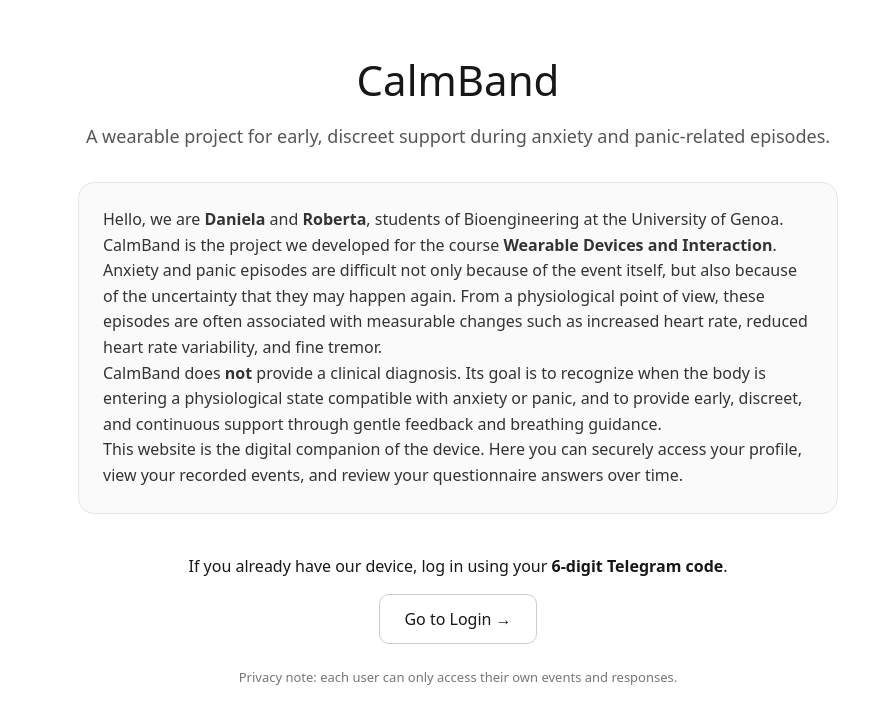
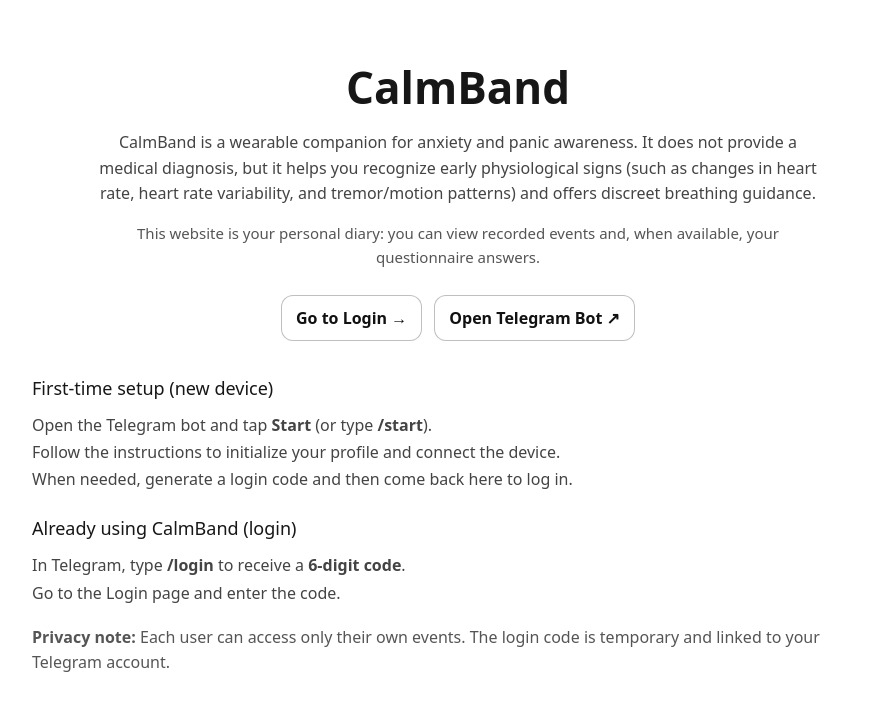
Before and after one commit to danielapireddu/anxiety-watch-server, a Next.js app in the folder anxiety-watch-web/: page / in a window 1280 px wide. Shown: the top 724 px of the page, without its empty margins (182-1051 px from the left). Built offline with nearby package versions, Linux system fonts and the light colour scheme.

Commit message:
Update page.tsx

```diff
--- a/anxiety-watch-web/app/page.tsx
+++ b/anxiety-watch-web/app/page.tsx
@@ -1,84 +1,120 @@
 "use client";
 
 import Link from "next/link";
+import { useEffect, useState } from "react";
 
 export default function HomePage() {
+  const [hasSession, setHasSession] = useState(false);
+
+  useEffect(() => {
+    // Se esistono token+uid, significa che (probabilmente) sei già loggata
+    const t = localStorage.getItem("token");
+    const u = localStorage.getItem("uid");
+    setHasSession(Boolean(t && u));
+  }, []);
+
   return (
     <main
       style={{
-        minHeight: "100vh",
-        padding: "48px 24px",
         fontFamily: "system-ui",
-        display: "flex",
-        flexDirection: "column",
-        alignItems: "center",
+        padding: 24,
+        maxWidth: 900,
+        margin: "0 auto",
       }}
     >
-      <h1 style={{ fontSize: 42, marginBottom: 12 }}>CalmBand</h1>
+      <div style={{ textAlign: "center", marginTop: 30 }}>
+        <h1 style={{ fontSize: 44, fontWeight: 800, marginBottom: 10 }}>
+          CalmBand
+        </h1>
 
-      <p style={{ fontSize: 18, color: "#555", marginBottom: 32, textAlign: "center" }}>
-        A wearable project for early, discreet support during anxiety and panic-related episodes.
+        <p style={{ margin: "0 auto", color: "#444", lineHeight: 1.6, maxWidth: 720, fontSize: 16 }}>
+          CalmBand is a wearable companion for anxiety and panic awareness. It does not provide a medical diagnosis,
+          but it helps you recognize early physiological signs (such as changes in heart rate, heart rate variability,
+          and tremor/motion patterns) and offers discreet breathing guidance.
+        </p>
+
+        <p style={{ margin: "14px auto 0", color: "#555", lineHeight: 1.6, maxWidth: 720, fontSize: 15 }}>
+          This website is your personal diary: you can view recorded events and, when available, your questionnaire answers.
         </p>
 
         <div
           style={{
-          maxWidth: 760,
-          lineHeight: 1.6,
-          color: "#333",
-          background: "#fafafa",
-          border: "1px solid #e5e5e5",
-          borderRadius: 16,
-          padding: 24,
-          marginBottom: 40,
+            marginTop: 26,
+            display: "flex",
+            justifyContent: "center",
+            gap: 12,
+            flexWrap: "wrap",
           }}
         >
-        <p>
-          Hello, we are <b>Daniela</b> and <b>Roberta</b>, students of Bioengineering at the
-          University of Genoa. CalmBand is the project we developed for the course{" "}
-          <b>Wearable Devices and Interaction</b>.
-        </p>
-
-        <p>
-          Anxiety and panic episodes are difficult not only because of the event itself, but also
-          because of the uncertainty that they may happen again. From a physiological point of
-          view, these episodes are often associated with measurable changes such as increased heart
-          rate, reduced heart rate variability, and fine tremor.
-        </p>
-
-        <p>
-          CalmBand does <b>not</b> provide a clinical diagnosis. Its goal is to recognize when the
-          body is entering a physiological state compatible with anxiety or panic, and to provide
-          early, discreet, and continuous support through gentle feedback and breathing guidance.
-        </p>
-
-        <p>
-          This website is the digital companion of the device. Here you can securely access your
-          profile, view your recorded events, and review your questionnaire answers over time.
-        </p>
-      </div>
-
-      <p style={{ marginBottom: 16 }}>
-        If you already have our device, log in using your <b>6-digit Telegram code</b>.
-      </p>
-
-      <Link href="/login">
-        <button
+          <Link
+            href="/login"
             style={{
-            padding: "12px 24px",
-            fontSize: 16,
-            borderRadius: 10,
-            border: "1px solid #ccc",
-            cursor: "pointer",
+              padding: "10px 14px",
+              borderRadius: 12,
+              border: "1px solid rgba(0,0,0,0.25)",
+              textDecoration: "none",
+              color: "#111",
               background: "white",
+              fontWeight: 600,
             }}
           >
             Go to Login →
-        </button>
           </Link>
 
-      <p style={{ marginTop: 24, fontSize: 13, color: "#777" }}>
-        Privacy note: each user can only access their own events and responses.
+          <a
+            href="https://t.me/BraccialettoPanico_Bot"
+            target="_blank"
+            rel="noreferrer"
+            style={{
+              padding: "10px 14px",
+              borderRadius: 12,
+              border: "1px solid rgba(0,0,0,0.25)",
+              textDecoration: "none",
+              color: "#111",
+              background: "white",
+              fontWeight: 600,
+            }}
+          >
+            Open Telegram Bot ↗
+          </a>
+
+          {hasSession && (
+            <Link
+              href="/dashboard"
+              style={{
+                padding: "10px 14px",
+                borderRadius: 12,
+                border: "1px solid #111",
+                textDecoration: "none",
+                color: "white",
+                background: "#111",
+                fontWeight: 700,
+              }}
+            >
+              Open Dashboard →
+            </Link>
+          )}
+        </div>
+
+        <div style={{ marginTop: 34, textAlign: "left" }}>
+          <h2 style={{ fontSize: 18, marginBottom: 10 }}>First-time setup (new device)</h2>
+          <ol style={{ marginTop: 0, color: "#444", lineHeight: 1.7 }}>
+            <li>Open the Telegram bot and tap <b>Start</b> (or type <b>/start</b>).</li>
+            <li>Follow the instructions to initialize your profile and connect the device.</li>
+            <li>When needed, generate a login code and then come back here to log in.</li>
+          </ol>
+
+          <h2 style={{ fontSize: 18, marginTop: 22, marginBottom: 10 }}>Already using CalmBand (login)</h2>
+          <ol style={{ marginTop: 0, color: "#444", lineHeight: 1.7 }}>
+            <li>In Telegram, type <b>/login</b> to receive a <b>6-digit code</b>.</li>
+            <li>Go to the Login page and enter the code.</li>
+          </ol>
+
+          <p style={{ marginTop: 18, color: "#555", lineHeight: 1.6 }}>
+            <b>Privacy note:</b> Each user can access only their own events. The login code is temporary and linked to your Telegram account.
           </p>
+        </div>
+      </div>
     </main>
   );
 }
```
Lines whose indentation alone changed are shown as unchanged.
